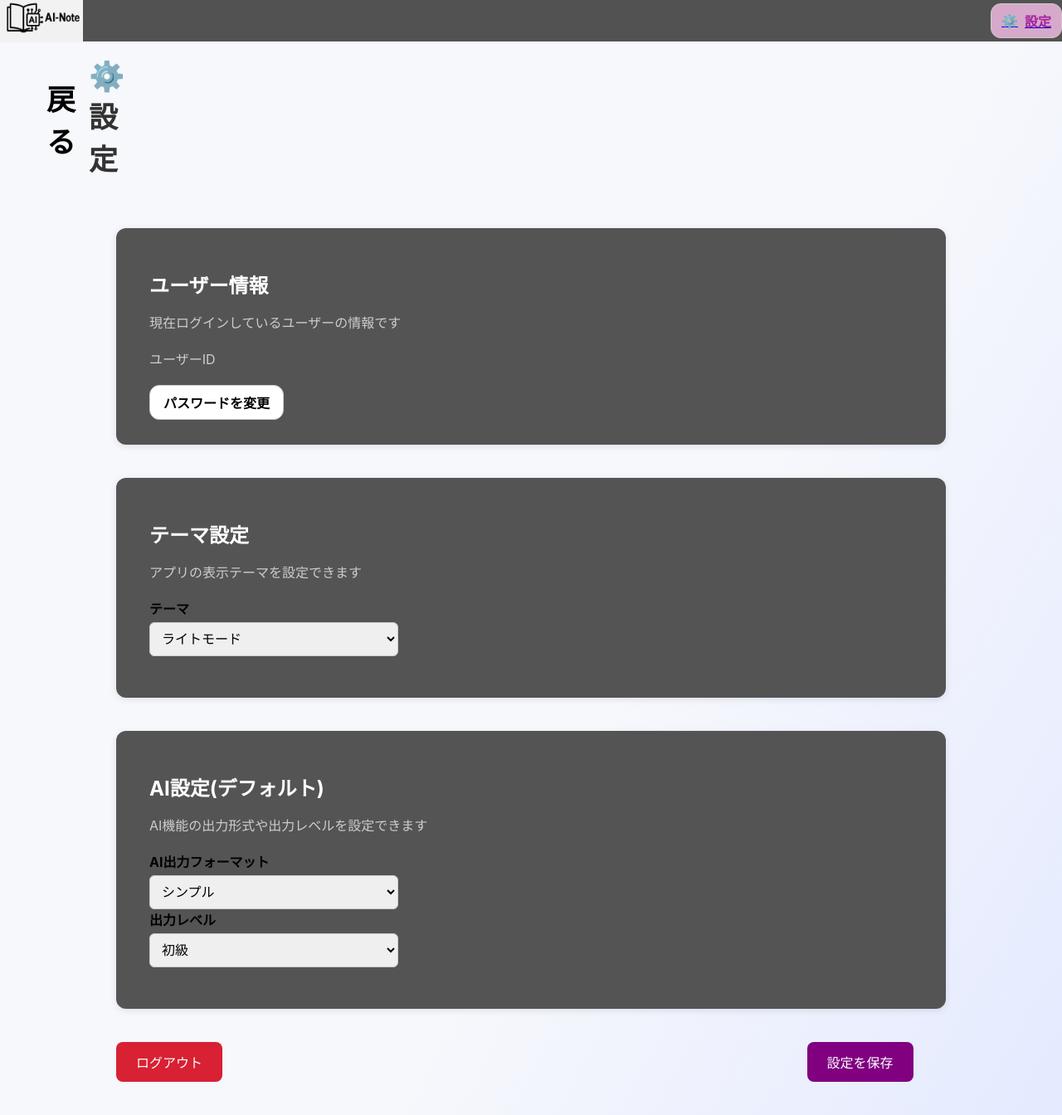
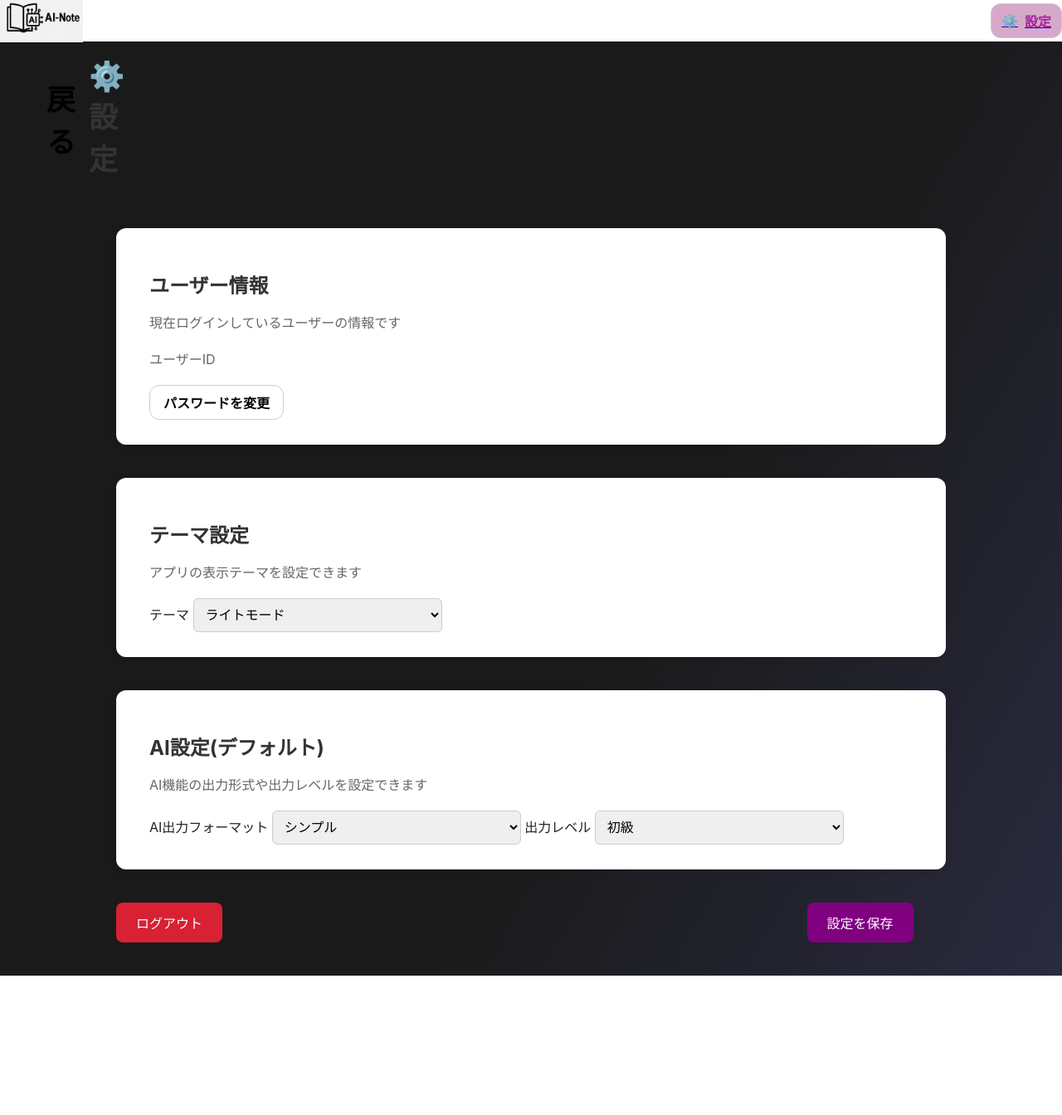
Before and after one commit to tai-ymmt/AI-note_app, a Flask app: page /custom in a window 1280 px wide. Shown: the whole page at 83% size. After the commit the page ends 1176 px from the top, so only its background shows below. Run offline with Flask 3, Linux system fonts and the light colour scheme; parts of the project's set-up code (start-up, migrations or seed data) failed here and were passed over.

Commit message:
darkやりたい

```diff
--- a/static/style.css
+++ b/static/style.css
@@ -8,7 +8,10 @@ body {
     color: #222; min-height: 100vh;
     position: relative;
 }
+body.dark-mode {
+    background: linear-gradient(120deg, #1a1a1a 60%, #2a2a40 100%);
 
+}
 /*ユーザー情報入力ページデザイン*/
 div.login_body {
     display: flex;
@@ -350,40 +353,3 @@ select#response-level {
     color: white;
     margin-left: 700px;
 }
-
-body.dark-mode {
-    background-color: #312e2e;
-    color: rgb(0, 0, 0);
-}
-
-body.dark-mode .app-header {
-    background: #525252;
-}
-
-body.dark-mode section {
-    background-color: #545454;
-}
-
-body.dark-mode h2 {
-    color: #ffffff;
-}
-
-body.dark-mode p {
-    color: #cdcdcd;
-}
-
-.custum-page-form-group {
-    margin-bottom: 20px;
-}
-
-.custum-page-form-group label {
-    display: block;
-    font-weight: bold;
-    margin-bottom: 5px;
-}
-
-.custum-page-form-group select {
-    width: 200px;
-    padding: 6px;
-    font-size: 16px;
-}
--- a/templates/change_pass.html
+++ b/templates/change_pass.html
@@ -6,7 +6,7 @@
     <link rel="stylesheet" href="{{ url_for('static', filename='style.css') }}">
     <link rel="stylesheet" href="https://cdnjs.cloudflare.com/ajax/libs/font-awesome/6.5.0/css/all.min.css">
 </head>
-<body>
+<body class="custom-page {{ 'light-mode' if current_user.mode_flag == 1 else 'dark-mode' }}">
 <header>  {% include "header.html" %}</header>
 <div class="login_body">
     <div class="login-container">
--- a/templates/login.html
+++ b/templates/login.html
@@ -7,7 +7,7 @@
     <link rel="stylesheet" href="https://cdnjs.cloudflare.com/ajax/libs/font-awesome/6.5.0/css/all.min.css">
 
 </head>
-<body class="login_body">
+<body class="login_body light-mode">
   <div class="login-container">
     <h2 class="access_page">ログイン</h2>
     <p class="access_label">アカウントにログインしてノートを管理しましょう</p>
--- a/templates/new_user.html
+++ b/templates/new_user.html
@@ -6,7 +6,7 @@
     <link rel="stylesheet" href="{{ url_for('static', filename='style.css') }}">
     <link rel="stylesheet" href="https://cdnjs.cloudflare.com/ajax/libs/font-awesome/6.5.0/css/all.min.css">
 </head>
-<body class="login_body">
+<body class="login_body light-mode">
 <div class="login-container">
     <h2 class="access_page">新規登録</h2>
     <p class="access_label">アカウントを作成してノートを管理しましょう</p>
```
